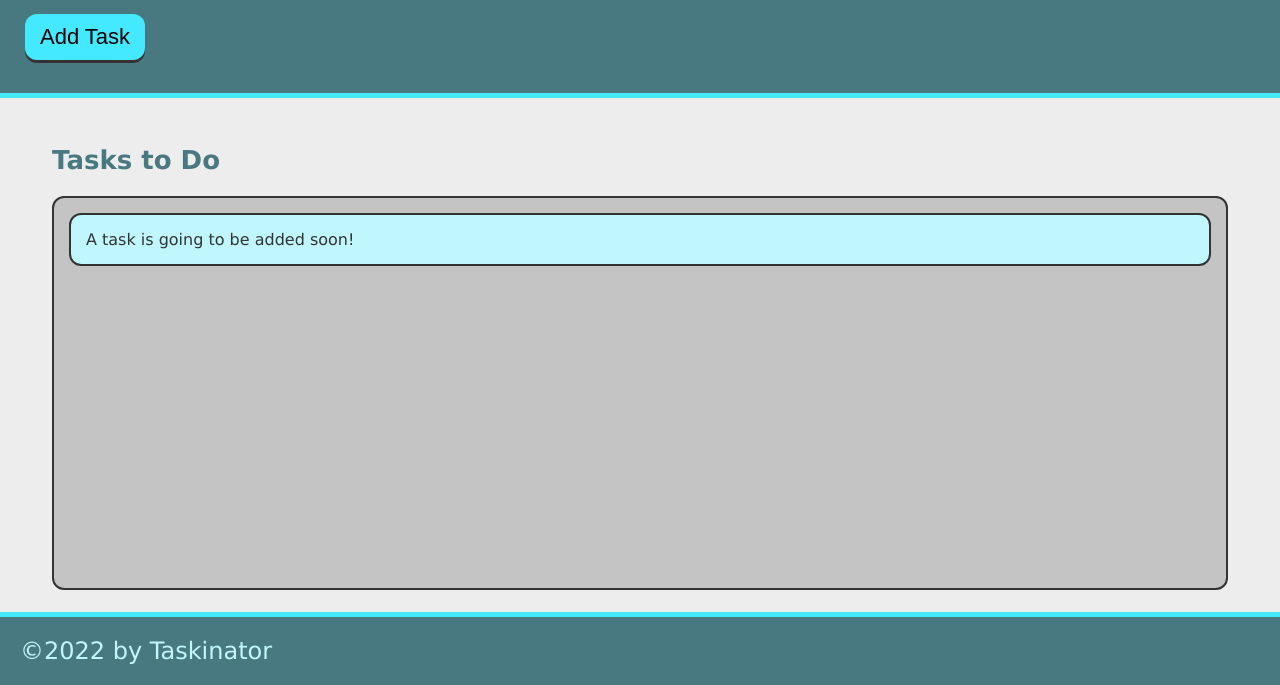
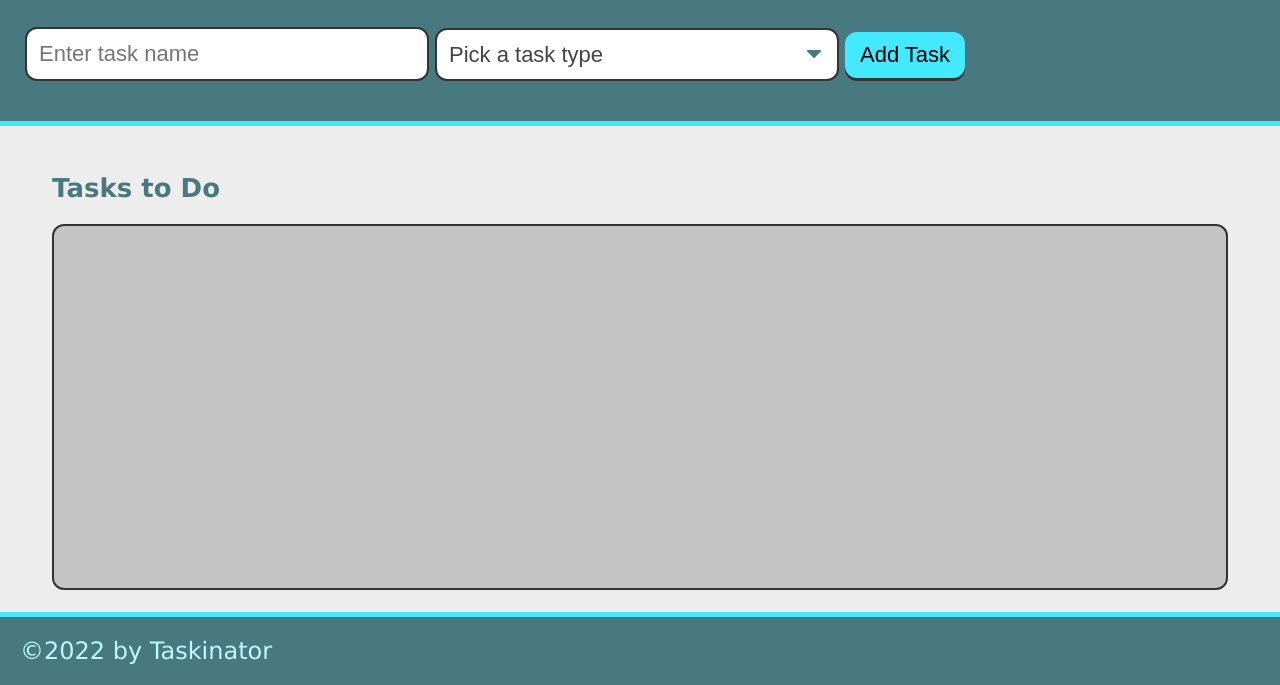
Before and after one commit to gribbler25/Taskinator, a plain HTML site: page index.html in a window 1280 px wide. Shown: the part 115-800 px from the top of the page. Drawn offline with Linux system fonts and the light colour scheme.

Commit message:
added form to take in task info

```diff
--- a/assets/JS/script.js
+++ b/assets/JS/script.js
@@ -9,7 +9,7 @@ var createTaskHandler = function () {
     listItemEl.className = "task-item";
     tasksToDoEl.appendChild(listItemEl);
 
+
 };
 
-
 buttonEl.addEventListener("click", createTaskHandler);
--- a/assets/css/style.css
+++ b/assets/css/style.css
@@ -52,6 +52,7 @@ form input {
   font-size: 2.2rem;
   border: 2px solid var(--grey);
   border-radius: 12px;
+
 }
 
 form .form-group {
@@ -121,6 +122,7 @@ footer {
   color: var(--secondary);
   font-size: 1.55rem;
 }
+
 .task-actions {
   display: flex;
   flex-wrap: wrap;
@@ -151,6 +153,7 @@ footer {
   box-shadow: 0 2px var(--grey);
   top: -2px;
 }
+
 .btn:active {
   box-shadow: 0 0px var(--grey);
   top: 0;
@@ -210,6 +213,7 @@ footer {
   color: #222;
   outline: none;
 }
+
 .select-dropdown option,
 .select-status option {
   font-weight: normal;
--- a/index.html
+++ b/index.html
@@ -13,14 +13,31 @@
     <header>
         <h1 class="page-title">Taskinator</h1>
         <p>Click the button below to add a new task!</p>
-        <button class="btn" id="save-task">Add Task</button>
+        <form id="task-form">
+            <div class="form-group">
+                <input type="text" placeholder="Enter task name" name="task-name" />
+            </div>
+
+            <div class="form-group">
+                <select name="task-type" class="select-dropdown">
+                    <option value="" disabled selected>Pick a task type</option>
+                    <option value="bootcamp">Bootcamp</option>
+                    <option value="kids">Kids</option>
+                    <option value="household">Household</option>
+                </select>
+            </div>
+
+            <div class="form-group">
+                <button class="btn" id="save-task">Add Task</button>
+            </div>
+        </form>
+
     </header>
 
     <main class="page-content">
         <section class="task-list-wrapper">
             <h2 class="list-title">Tasks to Do</h2>
             <ul class="task-list" id="tasks-to-do">
-                <li class="task-item">A task is going to be added soon!</li>
 
             </ul>
 
```
